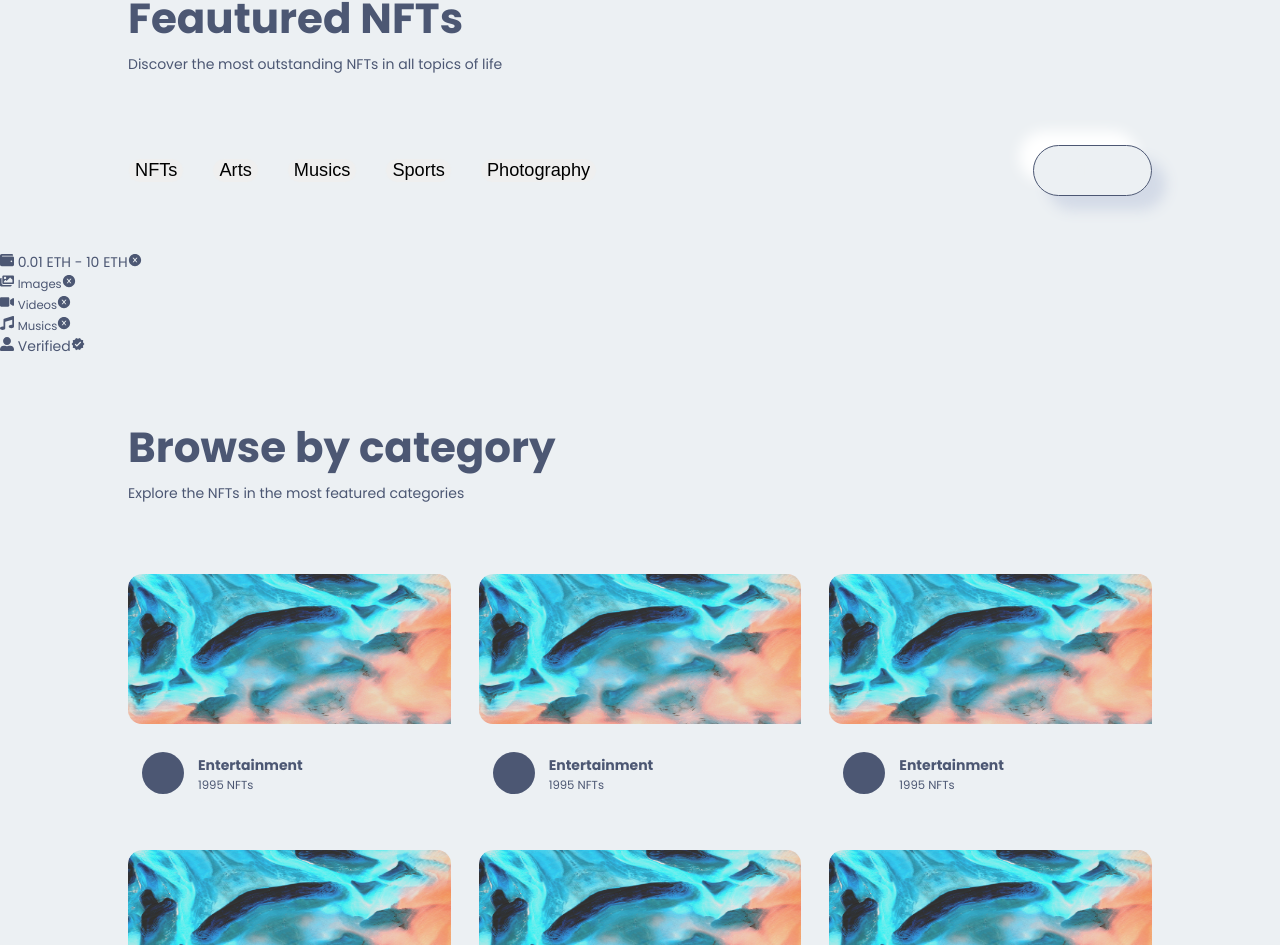
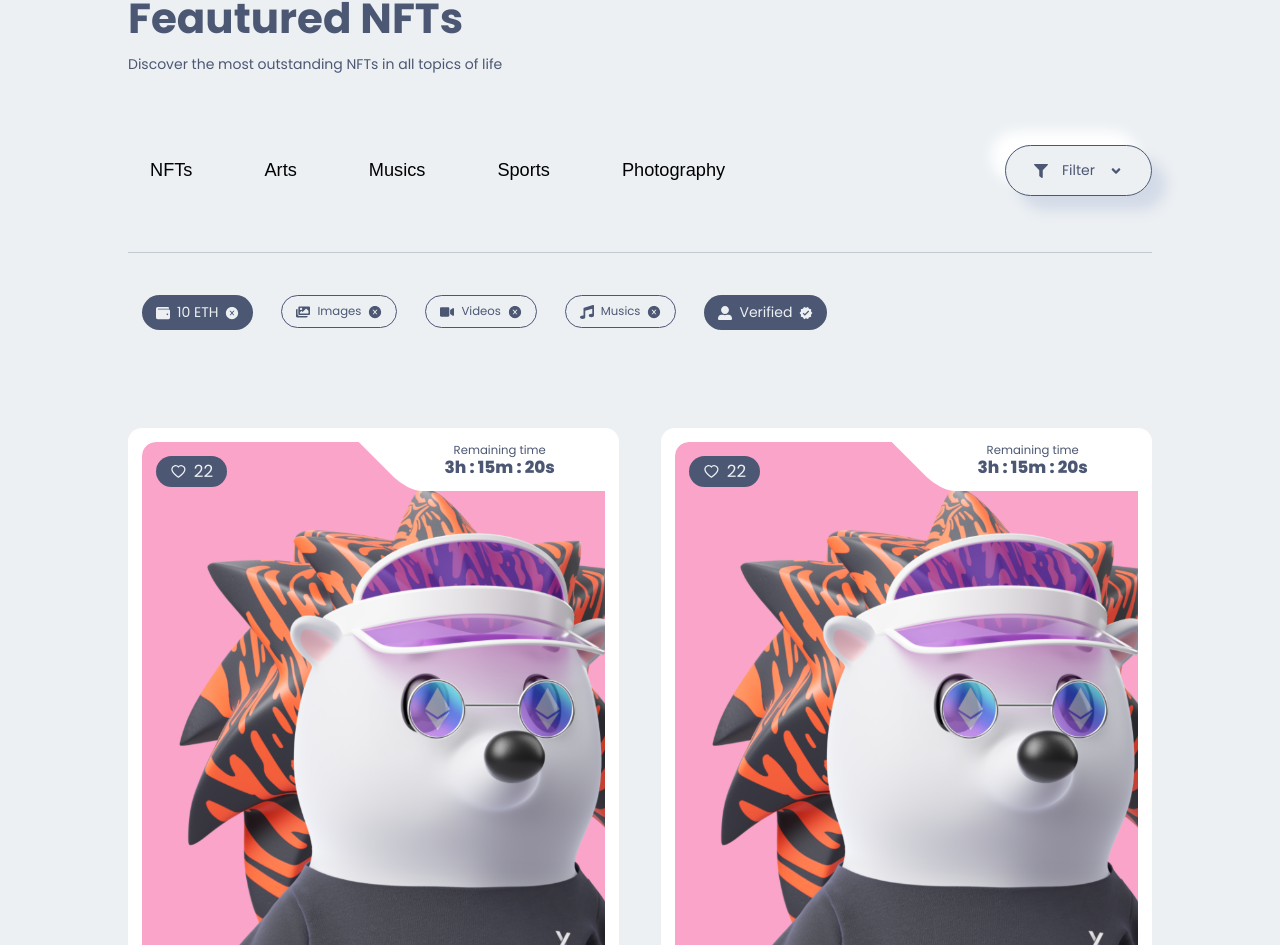
Before and after one commit to Dr-Voltron/nfttemplate, a Next.js app: page / in a window 1280 px wide. Shown: the part 2542-3487 px from the top of the page. Built offline with nearby package versions, Linux system fonts and the light colour scheme.

Commit message:
More improvements

```diff
--- a/components/Filter/Filter.jsx
+++ b/components/Filter/Filter.jsx
@@ -82,7 +82,7 @@
         <div className={Style.filter_box_items}>
           <div className={Style.filter_box_items_box}>
             <div className={Style.filter_box_items_box_item}>
-              <FaWallet /> <span>0.01 ETH - 10 ETH</span>
+              <FaWallet /> <span> 10 ETH</span>
               <AiFillCloseCircle />
             </div>
           </div>
@@ -108,7 +108,7 @@
           <div className={Style.filter_box_items_box}>
             <div
               className={Style.filter_box_items_box_item_trans}
-              onClick={() => opeMusic()}
+              onClick={() => openMusic()}
             >
               <FaMusic /> <small>Musics</small>
               {music ? <AiFillCloseCircle /> : <TiTick />}
--- a/components/Filter/Filter.module.css
+++ b/components/Filter/Filter.module.css
@@ -6,9 +6,9 @@
 .filter_box {
   width: 80%;
   margin: 0 auto;
+
   display: flex;
   align-items: center;
-  justify-content: center;
   justify-content: space-between;
   padding-bottom: 4rem;
 }
@@ -21,35 +21,179 @@
 .filter_box_left button {
   border: none;
   outline: none;
-  padding: 1ren 1.5rem;
+  padding: 1rem 1.5rem;
   border-radius: 2rem;
   border: 1px solid var(--main-bg-color);
   transition: all 0.3s ease-in;
   font-size: 1.3rem;
   cursor: pointer;
+  background-color: var(--main-bg-color);
 }
+.filter_box_left button:hover {
+  border: 1px solid var(--icons-color);
+  color: var(--icons-color);
+  box-shadow: var(--box-shadow);
+}
+
 .filter_box_right_box {
   border: 1px solid var(--icons-color);
   padding: 1rem 2rem;
   border-radius: 2rem;
-  color: var(--main-bg-color);
+  color: var(--icons-color);
   box-shadow: var(--box-shadow);
   cursor: pointer;
   display: flex;
   align-items: center;
+  gap: 1rem;
 }
 
-@media screen and(min-device-width: 320px) and(max-device-width: 375px) {
+.filter_box_items {
+  width: 80%;
+  margin: 0 auto;
+  display: flex;
+  padding: 2rem 0;
+  border-top: 1px solid var(--icons-light-color);
+}
+
+.filter_box_items_box {
+  padding: 1rem;
+}
+
+.filter_box_items_box_item {
+  background-color: var(--icons-color);
+  padding: 0.5rem 1rem;
+  border-radius: 2rem;
+  color: var(--main-bg-color);
+  cursor: pointer;
+
+  display: flex;
+  align-items: center;
+  gap: 0.5rem;
+}
+
+.filter_box_items_box_item_trans {
+  border: 1px solid var(--icons-color);
+  color: var(--icons-color);
+  padding: 0.5rem 1rem;
+  border-radius: 2rem;
+  cursor: pointer;
+
+  display: flex;
+  align-items: center;
+  gap: 0.5rem;
+}
+
+@media screen and (min-device-width: 320px) and (max-device-width: 375px) {
+  .filter_box {
+    width: 90%;
+    display: grid;
+    gap: 4rem;
+  }
+  .filter_box_left {
+    display: grid;
+    grid-template-columns: repeat(3, 1fr);
+    gap: 0.5rem;
+  }
+
+  .filter_box_left button {
+    padding: 0.2rem;
+  }
+
+  .filter_box_items {
+    width: 90%;
+    display: grid;
+    grid-template-columns: repeat(2, 1fr);
+  }
+
+  .filter_box_right_box {
+    display: flex;
+    align-items: center;
+    justify-content: center;
+    gap: 4rem;
+    padding-inline: 2rem;
+  }
+
+  .filter_box_items_box_item {
+    justify-content: space-between;
+  }
+
+  .filter_box_items_box_item_trans {
+    justify-content: space-between;
+  }
+}
+
+@media screen and (min-device-width: 377px) and (max-device-width: 425px) {
   .filter_box {
     display: grid;
     gap: 4rem;
+    width: 90%;
   }
-  .filtre_box_left {
+  .filter_box_left {
     display: grid;
     grid-template-columns: repeat(3, 1fr);
-    gap: 2rem;
   }
+
   .filter_box_left button {
-    padding: 0.2rem;
+    padding: 1rem;
+  }
+
+  .filter_box_items {
+    display: grid;
+    width: 90%;
+    grid-template-columns: repeat(2, 1fr);
+  }
+
+  .filter_box_right_box {
+    display: flex;
+    align-items: center;
+    justify-content: center;
+    gap: 4rem;
+    padding-inline: 2rem;
+  }
+
+  .filter_box_items_box_item {
+    justify-content: space-between;
+  }
+
+  .filter_box_items_box_item_trans {
+    justify-content: space-between;
   }
 }
+
+@media screen and (min-device-width: 427px) and (max-device-width: 786px) {
+  .filter_box {
+    display: grid;
+    gap: 4rem;
+    width: 90%;
+  }
+  .filter_box_left {
+    display: grid;
+    grid-template-columns: repeat(3, 1fr);
+  }
+
+  .filter_box_left button {
+    padding: 1rem;
+  }
+
+  .filter_box_items {
+    display: grid;
+    width: 90%;
+    grid-template-columns: repeat(2, 1fr);
+  }
+
+  .filter_box_right_box {
+    display: flex;
+    align-items: center;
+    justify-content: center;
+    gap: 4rem;
+    padding-inline: 2rem;
+  }
+
+  .filter_box_items_box_item {
+    justify-content: space-between;
+  }
+
+  .filter_box_items_box_item_trans {
+    justify-content: space-between;
+  }
+}
--- /dev/null
+++ b/components/NFTCard/NFTCard.jsx
@@ -0,0 +1,92 @@
+import React, { useState } from "react";
+import { AiFillHeart, AiOutlineHeart } from "react-icons/ai";
+import { BsImages } from "react-icons/bs";
+import Image from "next/image";
+
+//INTERNAL IMPORT
+import Style from "./NFTCard.module.css";
+import images from "../../img";
+
+const NFTCard = () => {
+  const featureArray = [1, 2, 3, 4, 5, 6, 7, 8, 9];
+
+  const [like, setLike] = useState(true);
+
+  const likeNft = () => {
+    if (!like) {
+      setLike(true);
+    } else {
+      setLike(false);
+    }
+  };
+
+  return (
+    <div className={Style.NFTCard}>
+      {featureArray.map((el, i) => (
+        <div className={Style.NFTCard_box} key={i + 1}>
+          <div className={Style.NFTCard_box_img}>
+            <Image
+              src={images.nft_image_1}
+              alt="NFT images"
+              width={600}
+              height={600}
+              className={Style.NFTCard_box_img_img}
+            />
+          </div>
+
+          <div className={Style.NFTCard_box_update}>
+            <div className={Style.NFTCard_box_update_left}>
+              <div
+                className={Style.NFTCard_box_update_left_like}
+                onClick={() => likeNft()}
+              >
+                {like ? (
+                  <AiOutlineHeart />
+                ) : (
+                  <AiFillHeart
+                    className={Style.NFTCard_box_update_left_like_icon}
+                  />
+                )}
+                {""} 22
+              </div>
+            </div>
+
+            <div className={Style.NFTCard_box_update_right}>
+              <div className={Style.NFTCard_box_update_right_info}>
+                <small>Remaining time</small>
+                <p>3h : 15m : 20s</p>
+              </div>
+            </div>
+          </div>
+
+          <div className={Style.NFTCard_box_update_details}>
+            <div className={Style.NFTCard_box_update_details_price}>
+              <div className={Style.NFTCard_box_update_details_price_box}>
+                <h4>Clone #17373</h4>
+
+                <div className={Style.NFTCard_box_update_details_price_box_box}>
+                  <div
+                    className={Style.NFTCard_box_update_details_price_box_bid}
+                  >
+                    <small>Current Bid</small>
+                    <p>1.000ETH</p>
+                  </div>
+                  <div
+                    className={Style.NFTCard_box_update_details_price_box_stock}
+                  >
+                    <small>61 in stock</small>
+                  </div>
+                </div>
+              </div>
+            </div>
+            <div className={Style.NFTCard_box_update_details_category}>
+              <BsImages />
+            </div>
+          </div>
+        </div>
+      ))}
+    </div>
+  );
+};
+
+export default NFTCard;
--- /dev/null
+++ b/components/NFTCard/NFTCard.module.css
@@ -0,0 +1,189 @@
+.NFTCard {
+  width: 80%;
+  margin: 0 auto;
+  display: grid;
+  grid-template-columns: repeat(3, 1fr);
+  gap: 3rem;
+  margin-bottom: 10rem;
+}
+
+.NFTCard_box {
+  background-color: var(--shadow-light-color);
+  padding: 1rem;
+  border-radius: 1rem;
+
+  display: grid;
+  grid-template-columns: repeat(4, 1fr);
+  grid-template-rows: repeat(4, 1fr);
+  cursor: pointer;
+  transition: all 0.3s ease-in;
+}
+
+.NFTCard_box:hover {
+  box-shadow: var(--box-shadow-2);
+}
+
+.NFTCard_box:hover .NFTCard_box_img_img {
+  transform: scale(1.05);
+  border-radius: 1rem;
+}
+
+.NFTCard_box_update {
+  grid-column: 1 /-1;
+  grid-row: 1 /-2;
+  z-index: 1111;
+
+  display: flex;
+  align-items: flex-start;
+  justify-content: space-between;
+  line-height: 0;
+  overflow: hidden;
+}
+
+.NFTCard_box_update_left {
+  background-color: var(--icons-color);
+  padding: 0.5rem 1rem;
+  color: var(--main-bg-color);
+  border-radius: 2rem;
+  margin: 1rem;
+}
+
+.NFTCard_box_update_left_like {
+  display: flex;
+  align-items: center;
+  font-size: 1.2rem;
+  gap: 0.5rem;
+}
+
+.NFTCard_box_update_left_like_icon {
+  color: red;
+}
+
+.NFTCard_box_update_right {
+  background-color: var(--shadow-light-color);
+  padding: 0.5rem 5rem;
+  text-align: center;
+  transform: skewX(45deg);
+  border-bottom-left-radius: 1rem;
+  margin-right: -2rem;
+}
+
+.NFTCard_box_update_right_info {
+  transform: skewX(-45deg);
+  background-color: var(--shadow-light-color);
+}
+
+.NFTCard_box_update_right_info p {
+  font-size: 1.2rem;
+  font-weight: 800;
+}
+
+.NFTCard_box_img {
+  grid-column: 1 / -1;
+  grid-row: 1 / end;
+  overflow: hidden;
+  border-radius: 1rem;
+}
+
+.NFTCard_box_img_img {
+  border-radius: 1rem;
+  transition: all 0.4s ease-in;
+}
+
+.NFTCard_box_update_details {
+  grid-column: 1 /-1;
+  grid-row: 3 / -1;
+  line-height: 0;
+  z-index: 111;
+  align-items: flex-end;
+
+  display: grid;
+  grid-template-columns: 1.5fr 1fr;
+  overflow: hidden;
+}
+
+.NFTCard_box_update_details_price {
+  background-color: var(--shadow-light-color);
+  margin-left: -3rem;
+  padding: 0rem 0 0.5rem 0;
+  transform: skewX(45deg);
+  border-top-right-radius: 1rem;
+}
+
+.NFTCard_box_update_details_price_box {
+  transform: skewX(-45deg);
+  padding-left: 3rem;
+}
+
+.NFTCard_box_update_details_price_box h4 {
+  font-size: 1.3rem;
+}
+
+.NFTCard_box_update_details_price_box_box {
+  display: flex;
+  justify-content: space-between;
+  align-items: flex-end;
+}
+
+.NFTCard_box_update_details_price_box_bid {
+  border: 1px solid var(--icons-color);
+  padding: 0.2rem 0.5rem;
+  align-items: center;
+  border-radius: 0.3rem;
+}
+
+.NFTCard_box_update_details_price_box_bid small {
+  background-color: var(--icons-color);
+  color: var(--main-bg-color);
+  border-radius: 0.2rem;
+  padding: 0.2rem;
+}
+
+.NFTCard_box_update_details_price_box_bid p {
+  padding: 0.5rem 0 0 0;
+  font-weight: 600;
+}
+
+.NFTCard_box_update_details_category {
+  color: var(--icons-color);
+  text-align: end;
+  margin: 1.5rem;
+  font-size: 1.5rem;
+}
+
+@media screen and (min-device-width: 320px) and (max-device-width: 425px) {
+  .NFTCard {
+    width: 90%;
+    margin: 0 auto;
+    grid-template-columns: 1fr;
+  }
+
+  .NFTCard_box_update_right {
+    padding: 0.5rem 2rem;
+  }
+
+  .NFTCard_box_update_right_info p {
+    font-size: 1rem;
+  }
+}
+
+@media screen and (min-device-width: 427px) and (max-device-width: 768px) {
+  .NFTCard {
+    width: 90%;
+    grid-template-columns: repeat(2, 1fr);
+  }
+
+  .NFTCard_box_update_right {
+    padding: 0.5rem 2rem;
+  }
+
+  .NFTCard_box_update_right_info p {
+    font-size: 1rem;
+  }
+}
+
+@media screen and (min-device-width: 770px) and (max-device-width: 1024px) {
+  .NFTCard {
+    grid-template-columns: repeat(2, 1fr);
+  }
+}
--- a/components/componentsindex.js
+++ b/components/componentsindex.js
@@ -8,7 +8,7 @@
 import Title from "./Title/Title";
 import Category from "./Category/Category";
 import Filter from "./Filter/Filter";
-
+import NFTCard from "./NFTCard/NFTCard";
 export {
   Button,
   Footer,
@@ -20,4 +20,5 @@
   Title,
   Category,
   Filter,
+  NFTCard,
 };
--- a/src/pages/index.js
+++ b/src/pages/index.js
@@ -6,6 +6,7 @@
   Category,
   Filter,
   HeroSection,
+  NFTCard,
   Service,
   Subscribe,
   Title,
@@ -22,6 +23,7 @@
         paragraph="Discover the most outstanding NFTs in all topics of life"
       />
       <Filter />
+      <NFTCard />
       <Title
         heading="Browse by category"
         paragraph="Explore the NFTs in the most featured  categories"
```
